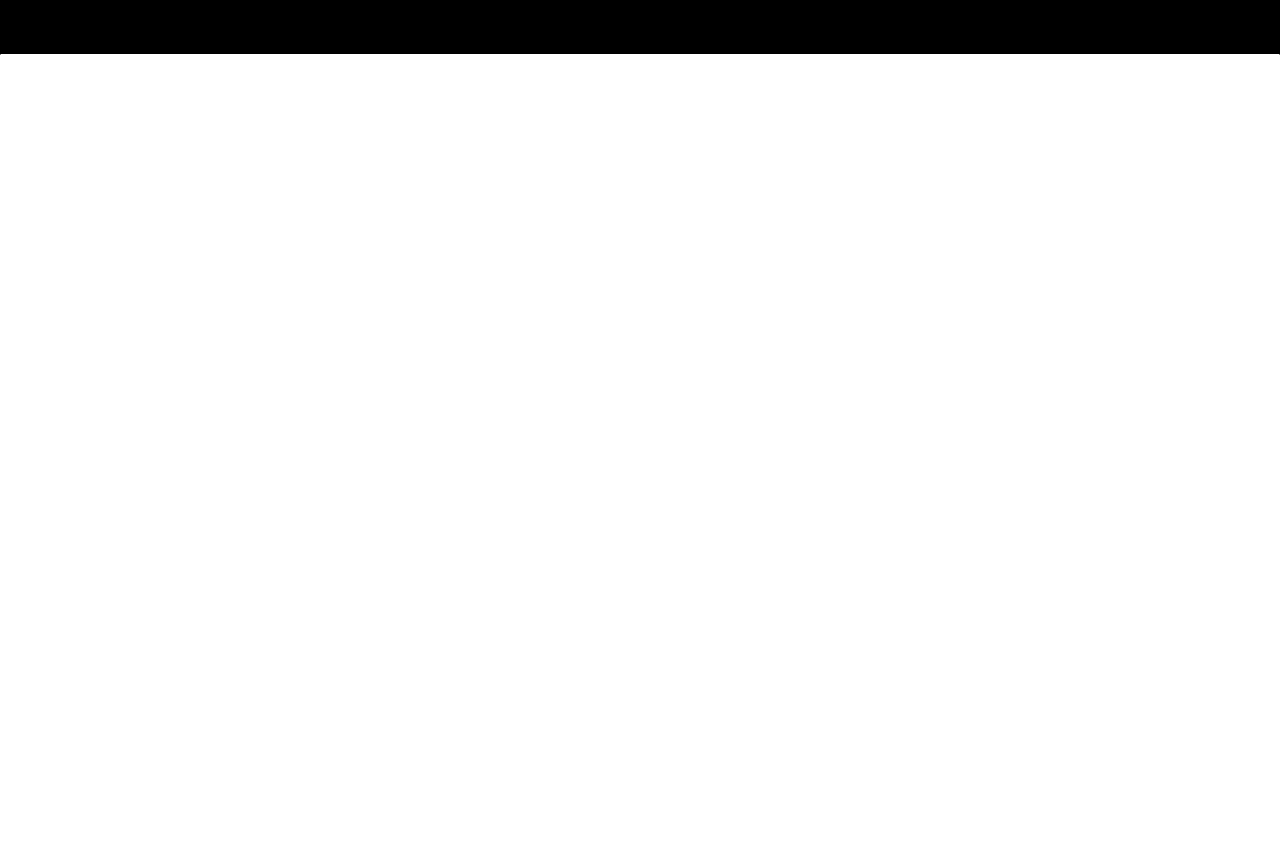
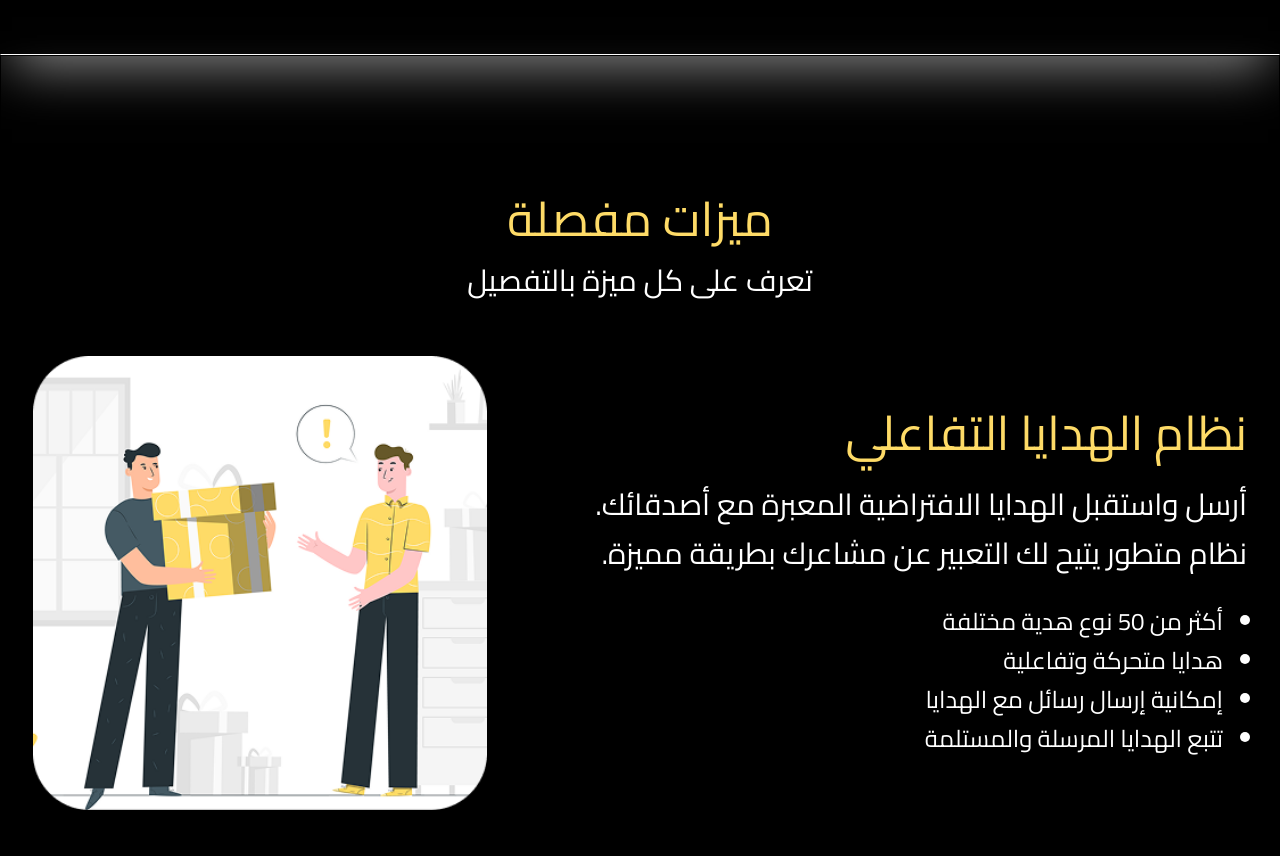
Before and after one commit to odaibishr/winner-app, a React (Vite) app: page /features in a window 1280 px wide. Shown: the part 1900-2756 px from the top of the page. Before the commit the page ends 1955 px from the top, so only its background shows below. Built offline with nearby package versions, Linux system fonts and the light colour scheme.

Commit message:
refactor horizontal card to make it work in detailed features section

```diff
--- a/src/components/DetailedFeaturesSection.jsx
+++ b/src/components/DetailedFeaturesSection.jsx
@@ -1,11 +1,21 @@
-import React from 'react'
+import { detailedFeaturesData } from "../utils/constant";
+import SectionHeader from "./SectionHeader";
+import HorizontailInfoCard from "./HorizontailInfoCard";
 
 const DetailedFeaturesSection = () => {
-  return (
-      <section className='py-16 md:py-20 section-border'>
+	return (
+		<section className="py-16 md:py-20 section-border">
+			<SectionHeader
+				title="ميزات مفصلة"
+				description="تعرف على كل ميزة بالتفصيل"
+            />
+            <div className="container flex flex-col gap-12">
+                    {detailedFeaturesData.map((feature) => (
+                        <HorizontailInfoCard key={feature.id} index={feature.id} {...feature} isDetailed={true} />
+                    ))}
+            </div>
+		</section>
+	);
+};
 
-    </section>
-  )
-}
-
-export default DetailedFeaturesSection
+export default DetailedFeaturesSection;
--- a/src/components/HeroSection.jsx
+++ b/src/components/HeroSection.jsx
@@ -1,59 +1,49 @@
-import React from "react";
-import { Link } from "react-router-dom";
-import StatsSection from "./StatsSection";
-import PrimaryButton from "./PrimaryButton";
+const HorizontailInfoCard = ({
+	index,
+	title,
+	text,
+	image,
+	isDetailed = false,
+	items = null,
+}) => {
+	const isEven = index % 2 === 0;
 
-const HeroSection = () => {
 	return (
-		<section className="relative w-full min-h-screen flex flex-col pt-40 md:pt-28 pb-20 md:pb-10 overflow-hidden">
-			{/* Background Image */}
-			<div
-				className="absolute inset-0 bg-cover bg-center"
-				style={{ backgroundImage: `url('./background-image.jpg')` }}
-			></div>
-
-			{/* Gradient Overlay */}
-			<div className="absolute inset-0 bg-linear-to-bl -start-200 from-[#9E7900] to-[#000000] opacity-90"></div>
+		<div
+			className={`flex flex-col ${
+				isEven ? "md:flex-row-reverse" : "md:flex-row"
+			} group items-center justify-between gap-6`}
+		>
+			{/* Image */}
+			<div className="md:w-[40%] rounded-4xl overflow-hidden">
+				<img
+					src={image}
+					alt={title}
+					className="w-full h-full transition-transform duration-300 group-hover:scale-110"
+				/>
+			</div>
 
 			{/* Content */}
-			<div className="relative z-10 flex flex-col items-center justify-center min-h-screen px-4">
-				<div className="text-center">
-					<span className="text-primary md:text-5xl text-2xl font-medium">
-						يااااهووو!
-					</span>
-					<span className="text-white md:text-5xl text-2xl font-medium">
-						{" "}
-						نورت موقعنا..!
-					</span>
-				</div>
+			<div
+				className={`md:w-[60%] my-auto ${
+					isDetailed ? "text-right" : "text-center"
+				}`}
+			>
+				<h2 className="text-primary md:text-5xl text-3xl">{title}</h2>
+				<h4 className="text-white md:text-3xl text-xl leading-relaxed md:mt-6 mt-4">
+					{text}
+				</h4>
 
-				<div className="text-center text-white md:text-2xl text-lg md:w-[50%] w-full mt-7 leading-relaxed">
-					تطبيق التواصل الاجتماعي الأول في المنطقة. تواصل مع الأصدقاء، أرسل
-					الهدايا الافتراضية، وانضم إلى غرف المحادثة التفاعلية.
-				</div>
-
-				<div className="mt-8 flex md:flex-row flex-col items-center md:gap-5 gap-3">
-					<PrimaryButton
-						title="تحميل التطبيق"
-						icon="/download.svg"
-						link="/download"
-					/>
-
-					<Link
-						to="/about"
-						className="md:w-60 w-48 h-12 rounded-full border-2 border-primary md:icon-text-hover icon-text-hover flex items-center justify-center gap-2"
-					>
-						<img className="w-6 h-6" src="./more-down.svg" alt="more-down" />
-						<span className="text-white md:text-lg text-sm">اعرف المزيد</span>
-					</Link>
-				</div>
-				{/* Stats Inside Background */}
-				<div className="relative z-10 md:mt-20 mt-5">
-					<StatsSection />
-				</div>
+				{isDetailed && items && (
+					<ul className="list-disc text-white mr-6 md:text-2xl text-xl leading-relaxed md:mt-6 mt-4">
+						{items.map((item, i) => (
+							<li key={i}>{item}</li>
+						))}
+					</ul>
+				)}
 			</div>
-		</section>
+		</div>
 	);
 };
 
-export default HeroSection;
+export default HorizontailInfoCard;
--- a/src/components/HorizontailInfoCard.jsx
+++ b/src/components/HorizontailInfoCard.jsx
@@ -1,27 +1,47 @@
-const HorizontailInfoCard = ({ index, title, text, image }) => {
+const HorizontailInfoCard = ({
+	index,
+	title,
+	text,
+	image,
+	isDetailed = false,
+	items = null,
+}) => {
+	const isEven = index % 2 === 0;
+
 	return (
-		<div className="flex flex-col md:flex-row group items-center justify-between gap-6">
+		<div className="flex flex-col md:flex-row group items-center justify-between gap-20">
 			<div
-				className={`md:w-[40%] rounded-4xl overflow-hidden ${
-					index % 2 === 0 ? "order-1 md:order-2" : "order-2 md:order-1"
-				}`}
+				className={`md:w-[40%] rounded-4xl overflow-hidden
+          ${isEven ? "md:order-2" : "md:order-1"}
+          order-1
+        `}
 			>
 				<img
 					src={image}
-					alt="vision"
+					alt={title}
 					className="w-full h-full transition-transform duration-300 group-hover:scale-130"
 				/>
 			</div>
 
 			<div
-				className={`${
-					index % 2 === 0 ? "order-1 md:order-1" : "order-2 md:order-1"
-				} text-center md:w-[60%] my-auto`}
+				className={`md:w-[60%] my-auto
+          ${isEven ? "md:order-1" : "md:order-2"}
+          order-2
+          ${isDetailed ? "text-right" : "text-center"}
+        `}
 			>
 				<h2 className="text-primary md:text-5xl text-3xl">{title}</h2>
-				<h4 className="text-white md:text-3xl text-xl leading-relaxed md:mt-6 mt-4">
+				<h4 className="text-white md:text-3xl text-xl  leading-relaxed md:mt-6 mt-4">
 					{text}
 				</h4>
+
+				{isDetailed && items && (
+					<ul className="list-disc text-white mr-6 md:text-2xl text-xl leading-relaxed md:mt-6 mt-4">
+						{items.map((item, i) => (
+							<li key={i}>{item}</li>
+						))}
+					</ul>
+				)}
 			</div>
 		</div>
 	);
--- a/src/pages/Features.jsx
+++ b/src/pages/Features.jsx
@@ -1,4 +1,5 @@
 import CapabilitySections from "../components/CapabilitySections";
+import DetailedFeaturesSection from "../components/DetailedFeaturesSection";
 
 const Features = () => {
 	return (
@@ -27,6 +28,7 @@ const Features = () => {
 				</div>
 			</section>
 			<CapabilitySections />
+			<DetailedFeaturesSection />
 		</main>
 	);
 };
--- a/src/utils/constant.js
+++ b/src/utils/constant.js
@@ -326,7 +326,7 @@ export const detailedFeaturesData = [
 		id: 0,
 		image: "/gift-system.png",
 		title: "نظام الهدايا التفاعلي",
-		description:
+		text:
 			"أرسل واستقبل الهدايا الافتراضية المعبرة مع أصدقائك. نظام متطور يتيح لك التعبير عن مشاعرك بطريقة مميزة.",
 		items: [
 			"أكثر من 50 نوع هدية مختلفة",
@@ -339,7 +339,7 @@ export const detailedFeaturesData = [
 		id: 1,
 		image: "/room-effictives.png",
 		title: "الغرف التفاعلية",
-		description:
+		text:
 			"انضم إلى غرف المحادثة الجماعية وتفاعل مع مستخدمين من جميع أنحاء العالم في بيئة آمنة ومراقبة.",
 		items: [
 			"غرف عامة وخاصة",
@@ -352,7 +352,7 @@ export const detailedFeaturesData = [
 		id: 2,
 		image: "/privacy-security.png",
 		title: "الأمان والخصوصية",
-		description:
+		text:
 			"نضع أمان بياناتك وخصوصيتك في المقدمة مع أحدث تقنيات التشفير والحماية المتقدمة.",
 		items: [
 			"تشفير end-to-end للمحادثات",
```
